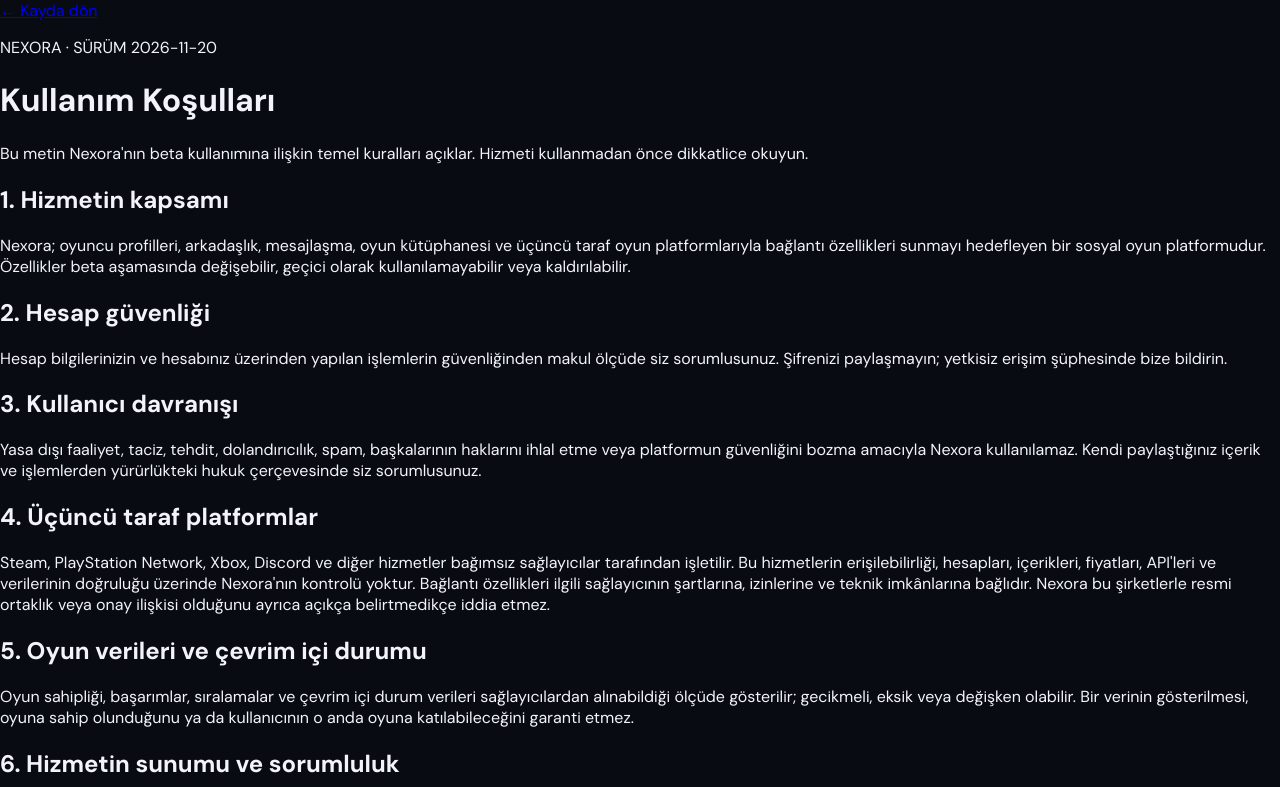
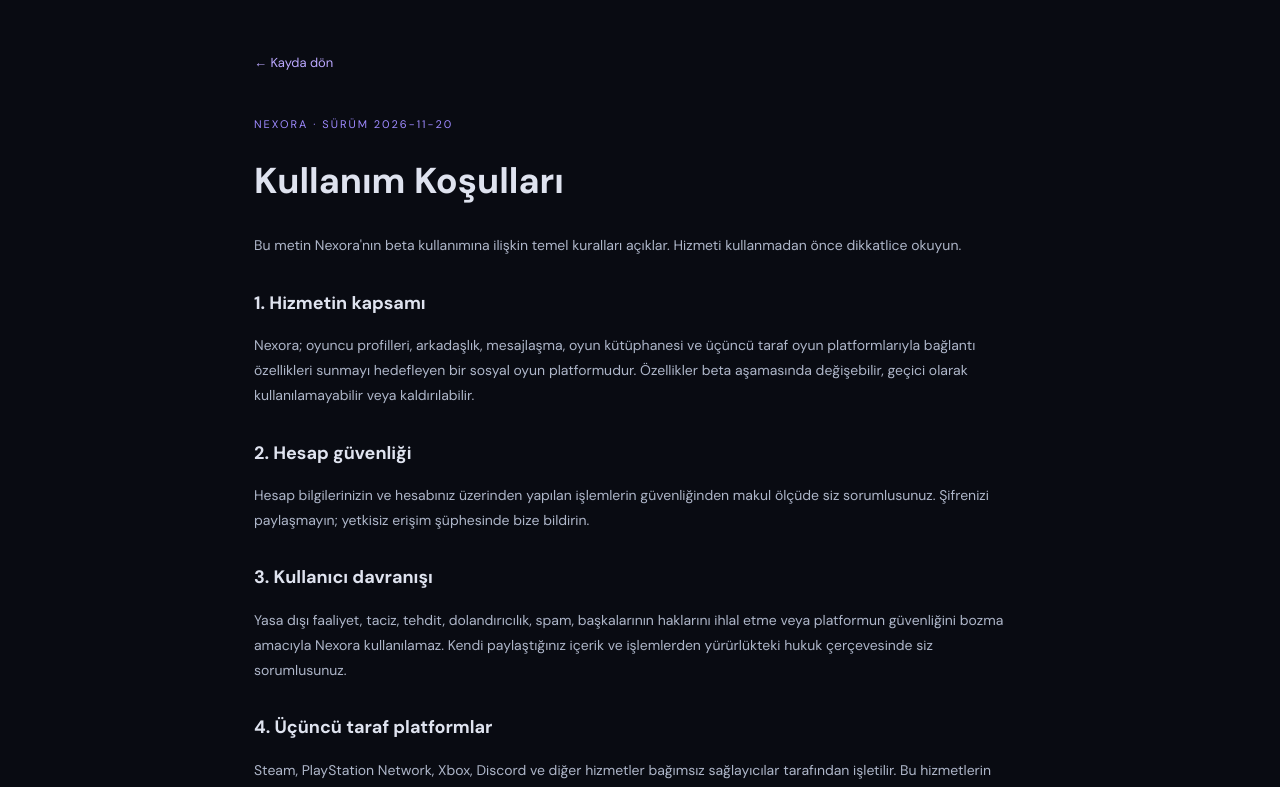
Before and after one commit to hasanmeteyetisir142-wq/Nexora, a Next.js app: page /terms in a window 1280 px wide. Shown: the top 787 px of the page. Built offline with nearby package versions, Linux system fonts and the light colour scheme.

Commit message:
Style signup consent and legal documents

```diff
--- a/app/globals.css
+++ b/app/globals.css
@@ -139,3 +139,5 @@
 @media(max-width:760px){.messages-wrap{padding:24px 14px}.messages-layout{grid-template-columns:1fr;min-height:0}.messages-people{max-height:250px;overflow:auto}.messages-stream{min-height:300px;max-height:430px}.messages-chat{min-height:460px}}
 
 .privacy-card{display:flex;align-items:center;justify-content:space-between;gap:18px}.privacy-copy b{font-size:13px}.privacy-copy p{font-size:10px;color:#8991a5;margin:6px 0 0;line-height:1.6}.privacy-card select{min-width:190px;max-width:100%;background:#0d111c;border:1px solid #393d52;border-radius:8px;padding:11px;color:#f4f4fa;font:11px 'DM Sans'}.privacy-friend-list{display:grid;grid-template-columns:repeat(2,minmax(0,1fr));gap:9px;margin-top:14px}.privacy-friend-list label{display:flex;align-items:center;gap:9px;padding:10px;border:1px solid #292f40;border-radius:8px;color:#dce0ed;font-size:11px}.privacy-friend-list input{accent-color:#9b82ff}.privacy-note{font-size:10px;line-height:1.7;color:#858da2;margin-top:15px}@media(max-width:600px){.privacy-card{align-items:stretch;flex-direction:column}.privacy-card select{width:100%}.privacy-friend-list{grid-template-columns:1fr}}
+
+.auth-terms{display:flex!important;flex-direction:row!important;align-items:flex-start;gap:9px;font-size:11px!important;line-height:1.6;color:#aab1c4}.auth-terms input{margin-top:3px;accent-color:#9a82ff}.auth-terms a{color:#c0afff;text-decoration:underline}.legal-page{max-width:820px;margin:0 auto;padding:48px 24px 90px;color:#dfe3ef;line-height:1.8}.legal-page>a{color:#bba8ff;text-decoration:none;font-size:13px}.legal-page h1{font-size:36px;margin:14px 0 20px}.legal-page h2{font-size:18px;margin:28px 0 8px}.legal-page p{font-size:14px;color:#aeb6c9}.legal-eyebrow{margin-top:38px!important;color:#9e8aff!important;font-size:11px!important;letter-spacing:2px}.legal-warning{padding:16px;border:1px solid #705c38;background:#282318;border-radius:10px;color:#f0d9a4!important;font-size:12px!important;margin-top:30px}
```
